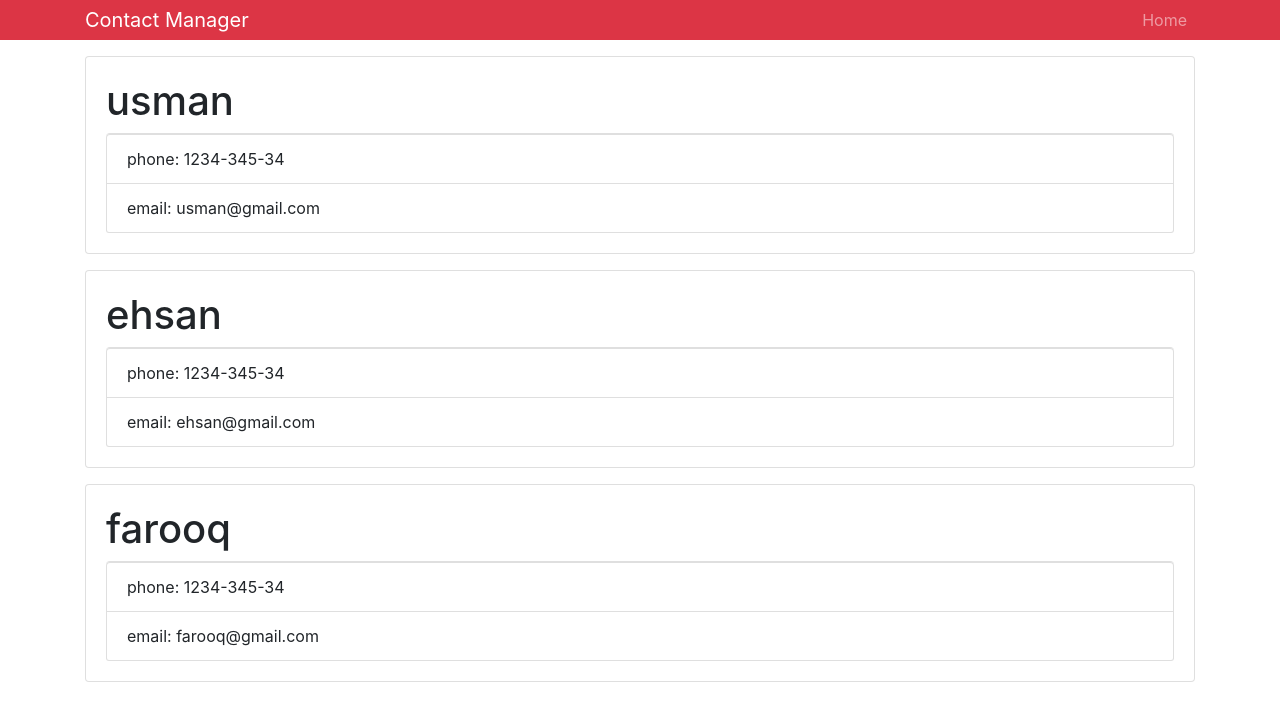
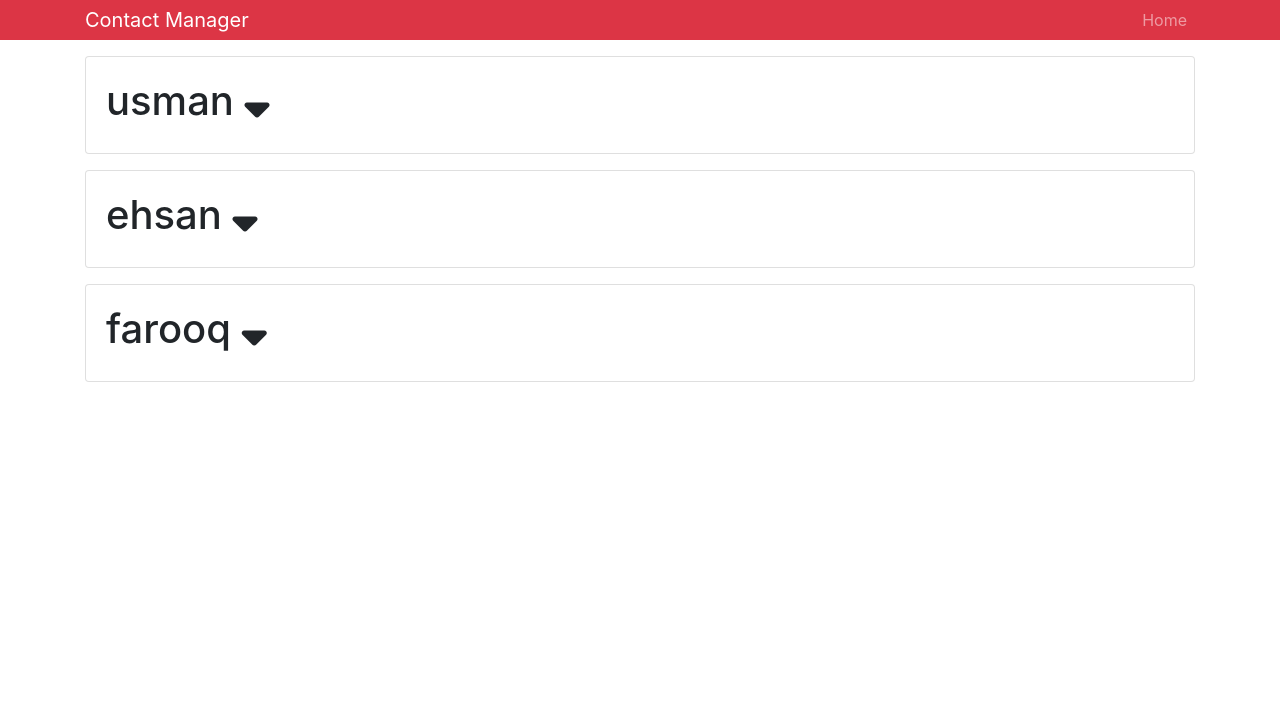
Before and after one commit to ehmusman/contact-manager, a React (Create React App) app: page / in a window 1280 px wide. Shown: the top 718 px of the page. Built offline with nearby package versions, Linux system fonts and the light colour scheme.

Commit message:
state toggle is done

```diff
--- a/src/components/contacts/Contact.js
+++ b/src/components/contacts/Contact.js
@@ -2,13 +2,26 @@ import React, { Component } from 'react'
 import PropTypes from 'prop-types'
 
 class Contact extends Component {
+    state = {
+        showContactDetail: false
+    }
+
     render() {
         const { name, email, phone } = this.props.contact;
+        const { showContactDetail } = this.state;
         return (
             <div className='card card-body mb-3'>
                 <h1 className="card-heading">
-                    {name}
+                    {name} {" "}
+                    <i className="fas fa-sort-down" style={{ cursor: "pointer" }}
+                        onClick={() => this.setState({
+                            showContactDetail: !this.state.showContactDetail
+                        })}
+                    >
+                    </i>
                 </h1>
+                {showContactDetail ?
+                    (
                         <ul className="list-group">
                             <li className="list-group-item">
                                 phone: {phone}
@@ -17,6 +30,9 @@ class Contact extends Component {
                                 email: {email}
                             </li>
                         </ul>
+
+                    )
+                    : null}
 
             </div>
         )
```
Lines whose indentation alone changed are shown as unchanged.
